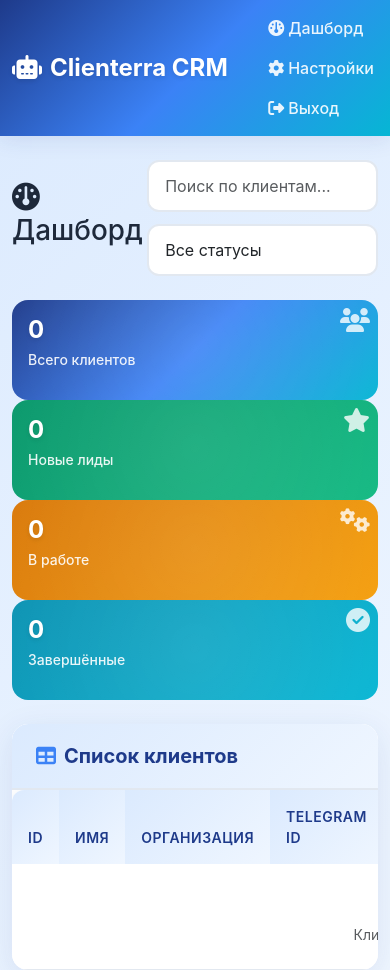
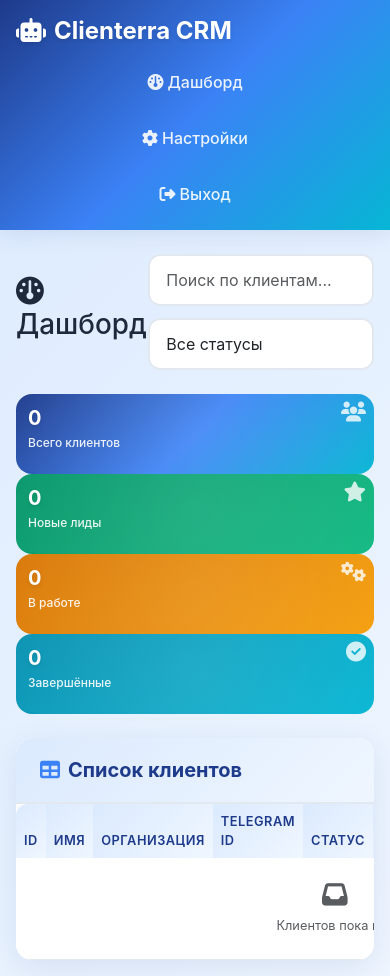
Before and after one commit to ntolkachev-gh/Clienterra-CRM, a Flask app: page / in a window 390 px wide. Run offline with Flask 3, Linux system fonts and the light colour scheme; a user stored in the database is signed in; data that the repository does not hold is empty.

Commit message:
📱 Полноэкранный адаптивный дизайн
- Контейнеры растягиваются на всю ширину окна
- Улучшенная адаптивность для всех размеров экранов
- Оптимизированные отступы и размеры
- Лучшее использование пространства на больших экранах

```diff
--- a/static/css/style.css
+++ b/static/css/style.css
@@ -21,6 +21,23 @@
     color: var(--ocean-text);
     font-family: 'Inter', -apple-system, BlinkMacSystemFont, 'Segoe UI', Roboto, sans-serif;
     min-height: 100vh;
+    margin: 0;
+    padding: 0;
+}
+
+/* Полноэкранные контейнеры */
+.container-fluid {
+    width: 100%;
+    max-width: 100%;
+    padding-left: 1rem;
+    padding-right: 1rem;
+}
+
+/* Убираем лишние отступы */
+main.container-fluid {
+    padding-left: 1rem;
+    padding-right: 1rem;
+    margin-top: 1rem;
 }
 
 /* Навигация */
@@ -319,7 +336,31 @@
 }
 
 /* Адаптивность */
+@media (max-width: 1200px) {
+    .container {
+        max-width: 100% !important;
+        padding-left: 1rem;
+        padding-right: 1rem;
+    }
+
+    .row {
+        margin-left: -0.5rem;
+        margin-right: -0.5rem;
+    }
+
+    .col-md-3, .col-lg-3 {
+        padding-left: 0.5rem;
+        padding-right: 0.5rem;
+    }
+}
+
 @media (max-width: 768px) {
+    .container {
+        max-width: 100% !important;
+        padding-left: 0.75rem;
+        padding-right: 0.75rem;
+    }
+
     .d-flex.gap-2 {
         flex-direction: column;
         gap: 0.75rem !important;
@@ -350,6 +391,91 @@
         font-size: 1.5rem;
         top: 0.5rem;
         right: 0.5rem;
+    }
+
+    /* Навигация на мобильных */
+    .navbar-nav {
+        width: 100%;
+        text-align: center;
+    }
+
+    .navbar-nav .nav-link {
+        padding: 0.75rem 1rem;
+        margin: 0.25rem 0;
+    }
+}
+
+@media (max-width: 576px) {
+    .container {
+        max-width: 100% !important;
+        padding-left: 0.5rem;
+        padding-right: 0.5rem;
+    }
+
+    .card {
+        margin-bottom: 1rem;
+    }
+
+    .table th,
+    .table td {
+        padding: 0.5rem;
+        font-size: 0.8rem;
+    }
+
+    .btn {
+        padding: 0.5rem 1rem;
+        font-size: 0.875rem;
+    }
+
+    .stats-card {
+        padding: 0.75rem;
+        min-height: 80px;
+    }
+
+    .stats-card h4 {
+        font-size: 1.25rem;
+    }
+
+    .stats-card p {
+        font-size: 0.75rem;
+    }
+
+    .stats-card i {
+        font-size: 1.25rem;
+        top: 0.5rem;
+        right: 0.5rem;
+    }
+}
+
+/* Полноэкранный режим для больших экранов */
+@media (min-width: 1400px) {
+    .container {
+        max-width: 100% !important;
+        padding-left: 2rem;
+        padding-right: 2rem;
+    }
+
+    .row {
+        margin-left: -1rem;
+        margin-right: -1rem;
+    }
+
+    .col-md-3, .col-lg-3 {
+        padding-left: 1rem;
+        padding-right: 1rem;
+    }
+
+    .stats-card {
+        padding: 1.5rem;
+        min-height: 140px;
+    }
+
+    .stats-card h4 {
+        font-size: 2rem;
+    }
+
+    .stats-card i {
+        font-size: 2.5rem;
     }
 }
 
--- a/templates/base.html
+++ b/templates/base.html
@@ -11,7 +11,7 @@
 <body>
     {% if current_user.is_authenticated %}
     <nav class="navbar navbar-expand-lg navbar-dark bg-primary">
-        <div class="container">
+        <div class="container-fluid">
             <a class="navbar-brand" href="{{ url_for('dashboard') }}">
                 <i class="fas fa-robot me-2"></i>Clienterra CRM
             </a>
@@ -31,15 +31,17 @@
     </nav>
     {% endif %}
 
-    <main class="container mt-4">
+    <main class="container-fluid mt-4">
         {% with messages = get_flashed_messages() %}
             {% if messages %}
+                <div class="container-fluid">
                     {% for message in messages %}
                         <div class="alert alert-success alert-dismissible fade show" role="alert">
                             {{ message }}
                             <button type="button" class="btn-close" data-bs-dismiss="alert"></button>
                         </div>
                     {% endfor %}
+                </div>
             {% endif %}
         {% endwith %}
 
```
Lines whose indentation alone changed are shown as unchanged.
